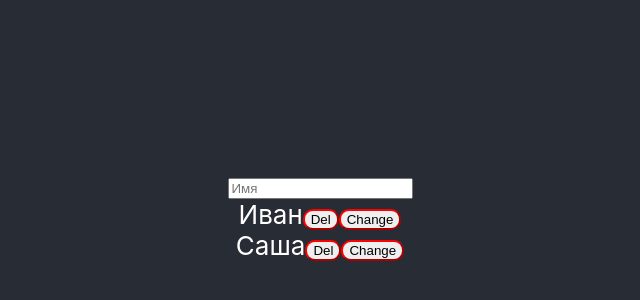
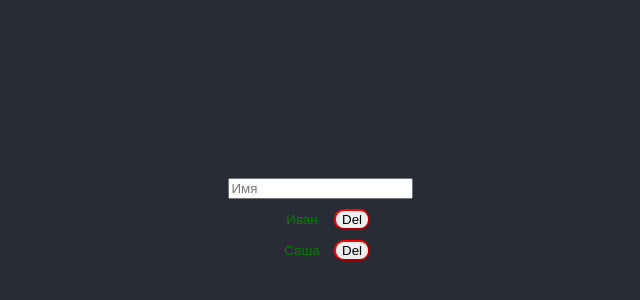
Before and after one commit to Seva-JS/ADD, a React (Create React App) app: page / in a window 1280 px wide. Shown: the part 186-486 px from the top of the page, without its empty margins (320-960 px from the left). Built offline with nearby package versions, Linux system fonts and the light colour scheme.

Commit message:
ID_PROBLEM

```diff
--- a/src/Items/Item.js
+++ b/src/Items/Item.js
@@ -5,7 +5,10 @@ class Item extends React.Component {
     constructor(props) {
         super();
         this.state = {
-            names: ['Иван', 'Саша']
+            editing: false,
+            names: ['Иван', 'Саша'],
+            key: ''
+
         };
     }
 
@@ -27,25 +30,51 @@ class Item extends React.Component {
                 return i !== item
             })
         })
+    }
 
+    setUpdate(text, key) {
+        const item = this.state.names;
+        item.map(item => {
+            if (item.key === key) {
+                item.text = text;
+
+            }
+        })
+        this.setState({item: item})
 
     }
 
+
     render() {
+
+
         return (
+
             <div>
-                <div><input placeholder={'Имя'} onKeyPress={this.newPost.bind(this)}/></div>
+                <div><input placeholder={'Имя'} onKeyPress={this.newPost.bind(this)}
+                /></div>
                 <div>
+
+                    {this.state.names.map((item) => {
+                            debugger
+                            return <div>
+                                <input
+                                    key={item.id}
+                                    onDoubleClick={this.setUpdate.bind(this)}
+                                    type='text' value={item}
+                                    className={s.in}
+                                    onChange={(e) => {
+                                        this.setUpdate(e.target.value, item.id)
+                                    }}
+                                >
+
+                                </input>
+                                <button className={s.but} onClick={this.delName.bind(this, item)}>Del</button>
+                            </div>
+
+                        },
+                    )}
                 </div>
-                {this.state.names.map((item) => {
-                        return <div>
-                            {item}
-                            <button className={s.but} onClick={this.delName.bind(this, item)}>Del</button>
-                            <button className={s.but} >Change</button>
-                        </div>
-
-                    }
-                )}
 
             </div>
         )
--- a/src/Items/Item.module.css
+++ b/src/Items/Item.module.css
@@ -2,3 +2,13 @@
     border-color: red;
     border-radius: 10px;
 }
+.in{
+    width: 60px ;
+    text-align: center;
+    background-color: #282c34;
+    border: 0;
+    color: green;
+}
+.in p input:focus{
+    outline: none;
+}
```
